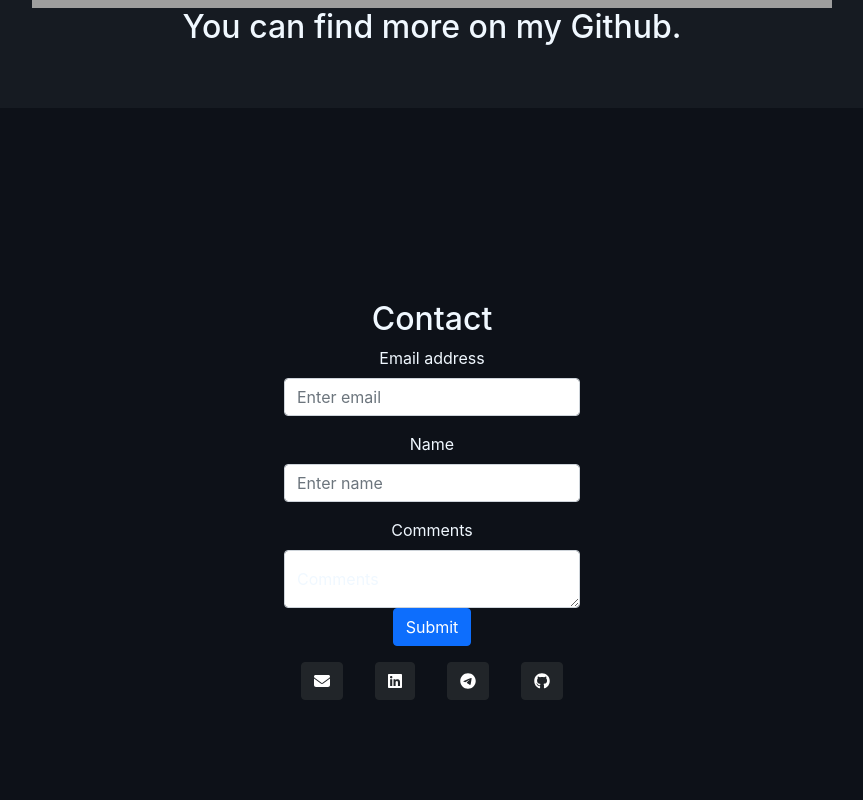
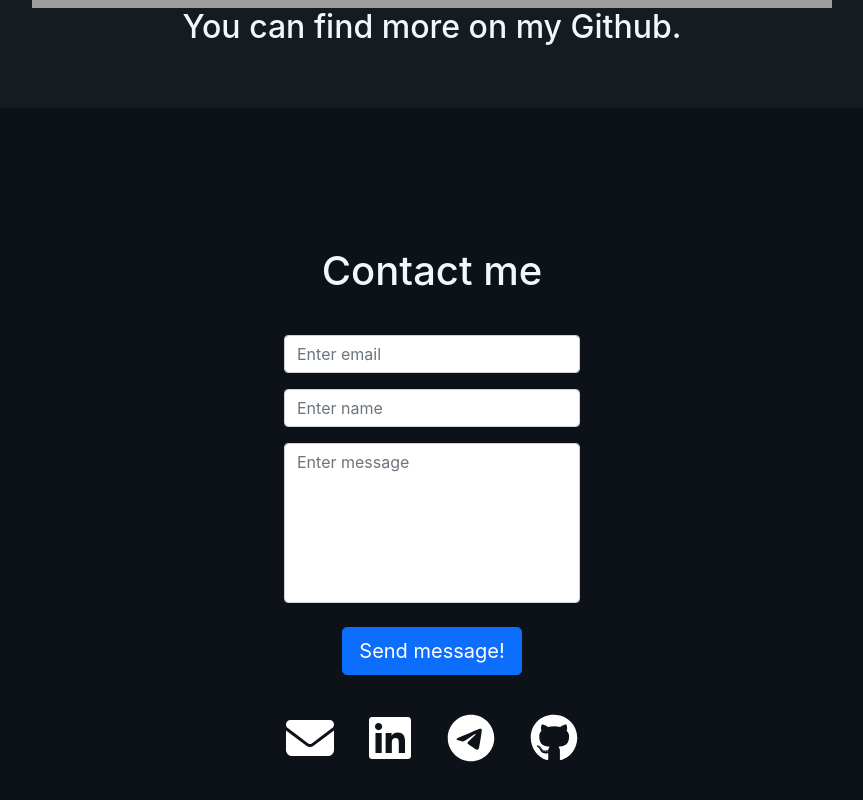
Before and after one commit to fernandobouchet/fernandobouchet.github.io, a React (Create React App) app: page / in a window 1280 px wide. Shown: the part 1548-2348 px from the top of the page, without its empty margins (208-1071 px from the left). Built offline with nearby package versions, Linux system fonts and the light colour scheme; grey boxes are pictures that could not be loaded; the HTML template or start-up script is replaced by a standard one.

Commit message:
Improved 'Contact' section

```diff
--- a/src/components/Contact/Contact.js
+++ b/src/components/Contact/Contact.js
@@ -1,11 +1,4 @@
-import {
-  Row,
-  Container,
-  Form,
-  Button,
-  FloatingLabel,
-  Col,
-} from "react-bootstrap";
+import { Row, Container, Form, Button, Col } from "react-bootstrap";
 import styled from "styled-components";
 import { FontAwesomeIcon } from "@fortawesome/react-fontawesome";
 import {
@@ -17,22 +10,22 @@ import { faEnvelope } from "@fortawesome/free-solid-svg-icons";
 
 function Contact() {
   const IconLinkedin = (
-    <FontAwesomeIcon icon={faLinkedin} size="2xl" color="white" />
+    <FontAwesomeIcon icon={faLinkedin} className="fa-3x" color="white" />
   );
   const IconTelegram = (
-    <FontAwesomeIcon icon={faTelegram} size="2xl" color="white" />
+    <FontAwesomeIcon icon={faTelegram} className="fa-3x" color="white" />
   );
   const IconGithub = (
-    <FontAwesomeIcon icon={faGithub} size="2xl" color="white" />
+    <FontAwesomeIcon icon={faGithub} className="fa-3x" color="white" />
   );
   const IconMail = (
-    <FontAwesomeIcon icon={faEnvelope} size="2xl" color="white" />
+    <FontAwesomeIcon icon={faEnvelope} className="fa-3x" color="white" />
   );
 
   return (
     <>
       <StyledContainer id="Contact" fluid>
-        <h2>Contact</h2>
+        <StyledH2>Contact me</StyledH2>
         <Row>
           <StyledForm
             action="https://formsubmit.co/b0b332c987f92be7b0fb5ad3079d5478"
@@ -51,7 +44,6 @@ function Contact() {
               value="Check it! Someone wants to contact you!"
             />
             <Form.Group className="mb-3" controlId="formBasicEmail">
-              <Form.Label>Email address</Form.Label>
               <Form.Control
                 type="email"
                 placeholder="Enter email"
@@ -59,25 +51,22 @@ function Contact() {
               />
             </Form.Group>
             <Form.Group className="mb-3" controlId="formBasicName">
-              <Form.Label>Name</Form.Label>
               <Form.Control type="name" placeholder="Enter name" name="name" />
             </Form.Group>
-            <Form.Label>Comments</Form.Label>
-            <FloatingLabel controlId="floatingTextarea2" label="Comments">
-              <Form.Control
-                as="textarea"
-                placeholder="Leave a comment here"
-                name="text"
-              />
-            </FloatingLabel>
-            <Button variant="primary" type="submit">
-              Submit
-            </Button>
+            <Form.Control
+              as="textarea"
+              placeholder="Enter message"
+              name="text"
+              style={{ height: "10rem", resize: "none" }}
+            />
+            <StyledSubmitButton variant="primary" type="submit" size="lg">
+              Send message!
+            </StyledSubmitButton>
           </StyledForm>
         </Row>
         <Row>
-          <Col id="contact-buttons">
-            <StyledButton variant="dark">
+          <Col>
+            <StyledButton>
               <a
                 href="mailto: fernandobouchet@gmail.com"
                 target="_blank"
@@ -86,7 +75,7 @@ function Contact() {
                 {IconMail}
               </a>
             </StyledButton>
-            <StyledButton variant="dark">
+            <StyledButton>
               <a
                 href="https://www.linkedin.com/in/fernando-bouchet"
                 target="_blank"
@@ -95,7 +84,7 @@ function Contact() {
                 {IconLinkedin}
               </a>
             </StyledButton>
-            <StyledButton variant="dark">
+            <StyledButton>
               <a
                 href="https://t.me/fernandobouchet"
                 target="_blank"
@@ -104,7 +93,7 @@ function Contact() {
                 {IconTelegram}
               </a>
             </StyledButton>
-            <StyledButton variant="dark">
+            <StyledButton>
               <a
                 href="https://github.com/fernandobouchet"
                 target="_blank"
@@ -133,11 +122,33 @@ const StyledContainer = styled(Container)`
   padding: 1rem;
 `;
 
+const StyledSubmitButton = styled(Button)`
+  margin-top: 1.5rem;
+`;
+
 const StyledButton = styled(Button)`
-  margin: 1rem;
+  background-color: transparent;
+  border-color: transparent;
+  transition: 0.1s linear;
+  margin: 0 0.3rem;
+
+  &:hover {
+    background-color: transparent;
+    border-color: transparent;
+    transform: scale(1.2);
+    color: #2f353c;
+  }
 `;
 
 const StyledForm = styled(Form)`
   width: 20rem;
-  margin: auto;
+  margin: 2rem auto;
+
+  .Control {
+    resize: none;
+  }
 `;
+
+const StyledH2 = styled.h2`
+  font-size: 2.5rem;
+`;
```
